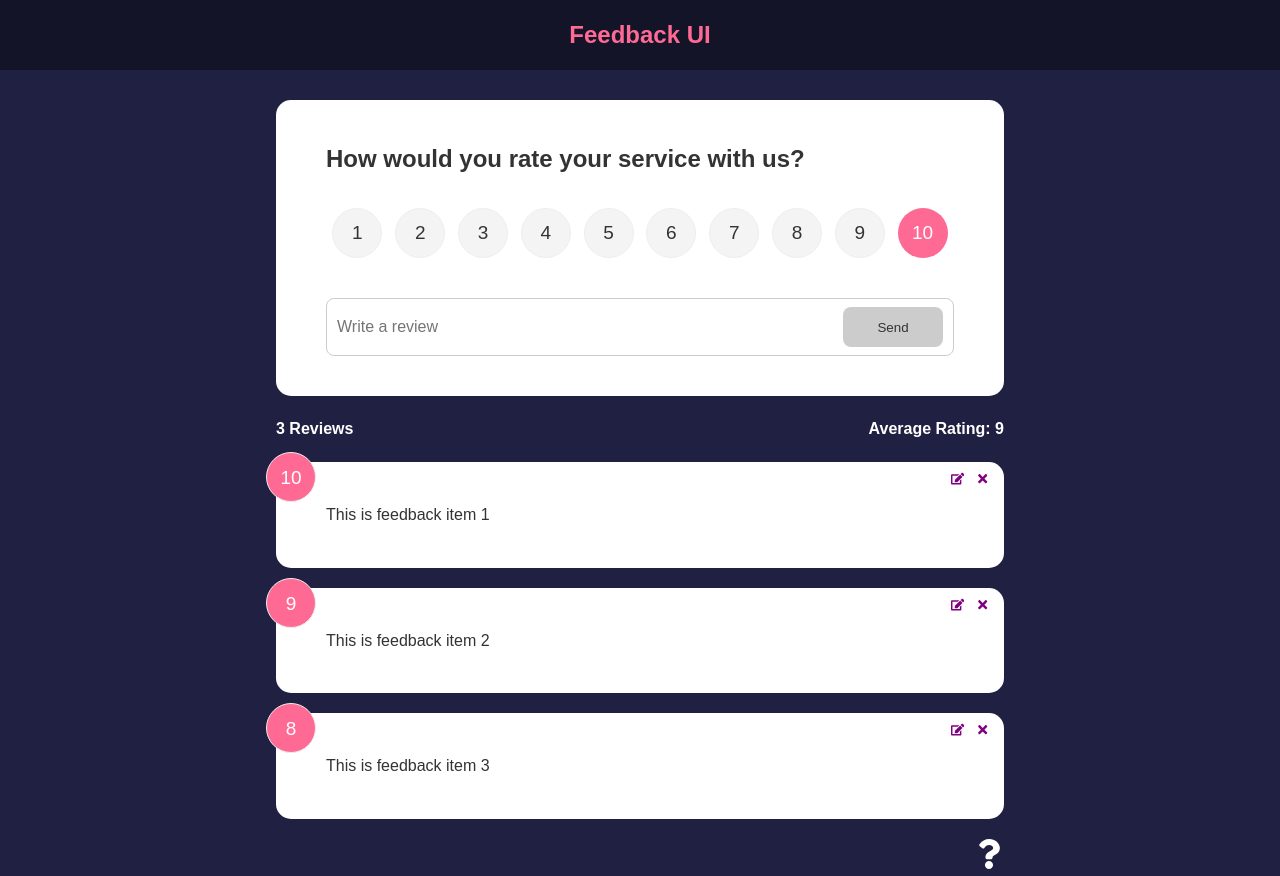
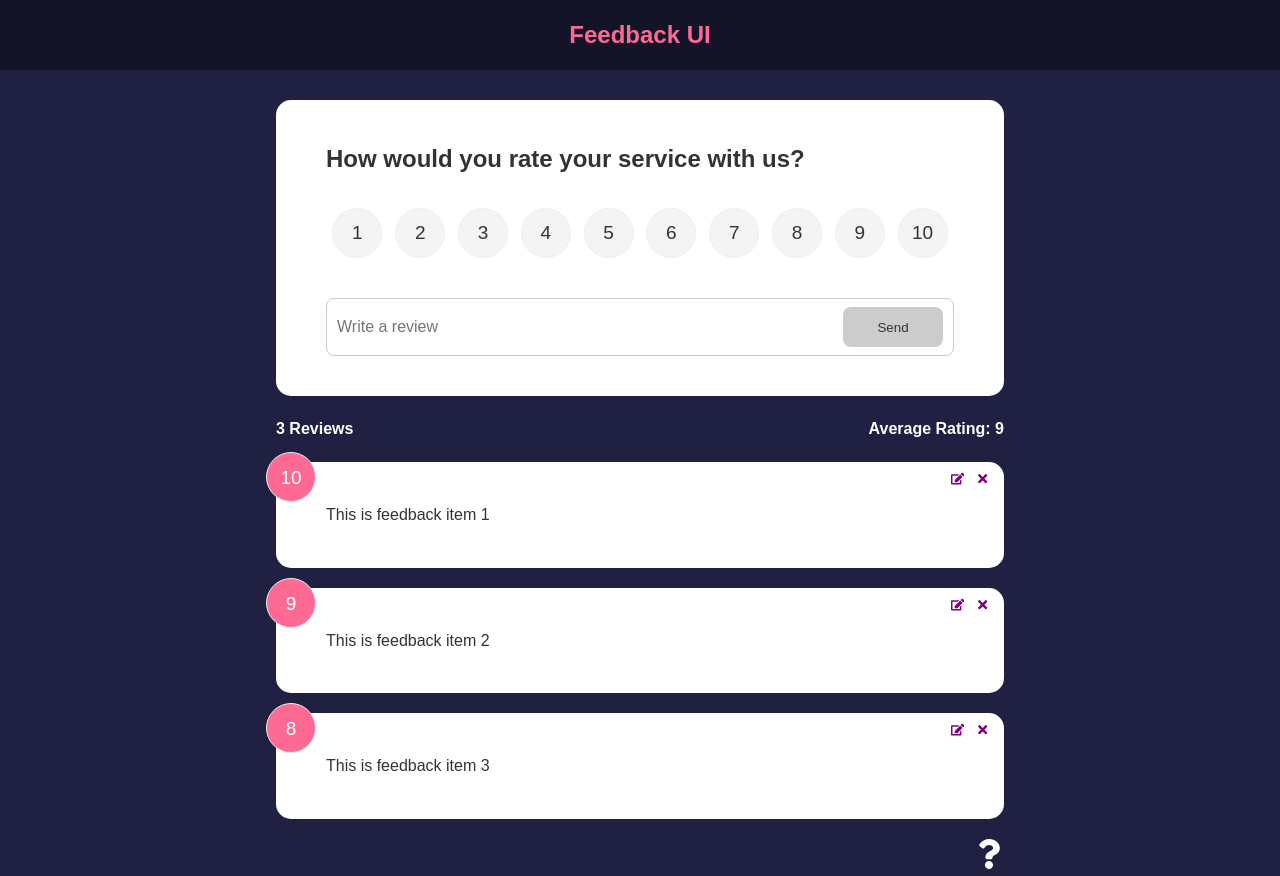
Before and after one commit to dpopkov/fe-projects, a React (Vite) app in the folder react-f-t-b/feedback-app/: page / in a window 1280 px wide. Built offline with nearby package versions, Linux system fonts and the light colour scheme.

Commit message:
react-f-t-b: feedback-app: useEffect to update form

```diff
--- a/react-f-t-b/feedback-app/src/components/FeedbackForm.jsx
+++ b/react-f-t-b/feedback-app/src/components/FeedbackForm.jsx
@@ -1,4 +1,4 @@
-import { useState, useContext } from 'react';
+import { useState, useContext, useEffect } from 'react';
 import Card from './shared/Card';
 import Button from './shared/Button';
 import RatingSelect from './RatingSelect';
@@ -9,7 +9,16 @@
   const [rating, setRating] = useState(10);
   const [btnDisabled, setBtnDisabled] = useState(true);
   const [message, setMessage] = useState('');
-  const { addFeedback } = useContext(FeedbackContext);
+
+  const { addFeedback, feedbackEdit } = useContext(FeedbackContext);
+
+  useEffect(() => {
+    if (feedbackEdit.edit === true) {
+      setBtnDisabled(false);
+      setText(feedbackEdit.item.text);
+      setRating(feedbackEdit.item.rating);
+    }
+  }, [feedbackEdit]);
 
   const handleTextChange = (e) => {
     const reviewText = e.target.value;
--- a/react-f-t-b/feedback-app/src/components/RatingSelect.jsx
+++ b/react-f-t-b/feedback-app/src/components/RatingSelect.jsx
@@ -1,7 +1,10 @@
-import { useState } from 'react';
+import { useState, useContext, useEffect } from 'react';
+import FeedbackContext from '../context/FeedbackContext';
 
 function RatingSelect({ selectHandler }) {
   const [selected, setSelected] = useState(10);
+
+  const { feedbackEdit } = useContext(FeedbackContext);
 
   const handleChange = (e) => {
     // '+' sign converts string to a number
@@ -9,6 +12,10 @@
     setSelected(newSelected);
     selectHandler(newSelected);
   };
+
+  useEffect(() => {
+    setSelected(feedbackEdit.item.rating);
+  }, [feedbackEdit]);
 
   return (
     <ul className="rating">
--- a/react-f-t-b/feedback-app/src/context/FeedbackContext.jsx
+++ b/react-f-t-b/feedback-app/src/context/FeedbackContext.jsx
@@ -1,4 +1,4 @@
-import { createContext, useState } from 'react';
+import { createContext, useState, useEffect } from 'react';
 import { v4 as uuidv4 } from 'uuid';
 
 const FeedbackContext = createContext();
@@ -52,6 +52,7 @@
         deleteFeedback,
         addFeedback,
         editFeedback,
+        feedbackEdit,
       }}
     >
       {children}
```
Also changed, not shown: 1 other file (tests, documents, lock files or other folders).
